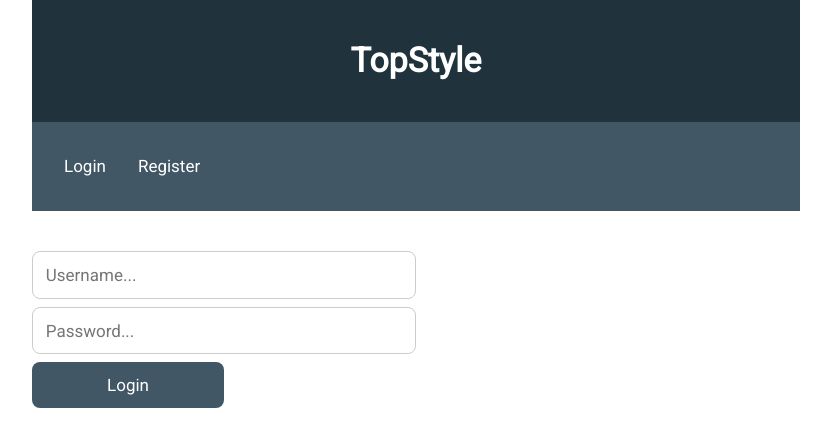
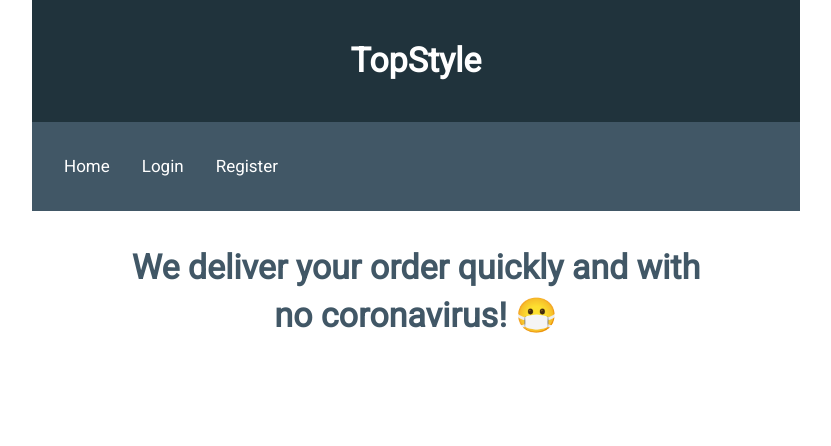
Before and after one commit to johnkallstrom/topstyle, a React (Create React App) app in the folder client/: page / in a window 1280 px wide. Shown: the top 446 px of the page, without its empty margins (224-1055 px from the left). Built offline with nearby package versions, Linux system fonts and the light colour scheme.

Commit message:
updated homepage

```diff
--- a/client/src/App.js
+++ b/client/src/App.js
@@ -2,6 +2,7 @@ import React from 'react';
 import Header from './components/Header';
 import Navbar from './components/Navbar';
 import { BrowserRouter, Route, Switch } from 'react-router-dom';
+import Home from './components/Home';
 import Login from './components/Login';
 import Register from './components/Register';
 
@@ -12,7 +13,7 @@ function App() {
         <Header />
         <Navbar />
         <Switch>
-          <Route exact path='/' component={Login} />
+          <Route exact path='/' component={Home} />
           <Route path='/login' component={Login} />
           <Route path='/register' component={Register} />
         </Switch>
--- a/client/src/components/Header.js
+++ b/client/src/components/Header.js
@@ -1,11 +1,14 @@
 import React from 'react';
+import { Link, withRouter } from 'react-router-dom';
 
 const Header = () => {
   return (
     <div id='header'>
-      <h1>TopStyle</h1>
+      <Link to='/'>
+        <h1>TopStyle</h1>
+      </Link>
     </div>
   );
 };
 
-export default Header;
+export default withRouter(Header);
--- /dev/null
+++ b/client/src/components/Home.js
@@ -0,0 +1,11 @@
+import React from 'react';
+
+const Home = () => {
+  return (
+    <div id='home'>
+      <h1>We deliver your order quickly and with no coronavirus! &#128567;</h1>
+    </div>
+  );
+};
+
+export default Home;
--- a/client/src/components/Login.js
+++ b/client/src/components/Login.js
@@ -38,6 +38,7 @@ const Login = () => {
 
   return (
     <div id='login-form'>
+      <h3>Login</h3>
       <form onSubmit={handleSubmit}>
         <div>
           <input
--- a/client/src/components/Navbar.js
+++ b/client/src/components/Navbar.js
@@ -5,6 +5,9 @@ const Navbar = () => {
   return (
     <div id='navbar'>
       <ul>
+        <li>
+          <Link to='/'>Home</Link>
+        </li>
         <li>
           <Link to='/login'>Login</Link>
         </li>
--- a/client/src/components/Register.js
+++ b/client/src/components/Register.js
@@ -59,6 +59,7 @@ const Register = () => {
 
   return (
     <div id='register-form'>
+      <h3>Register</h3>
       <form onSubmit={handleSubmit}>
         <div>
           <input
--- a/client/src/index.css
+++ b/client/src/index.css
@@ -29,7 +29,8 @@ body {
   padding: 3rem;
 }
 
-#header h1 {
+#header a {
+  text-decoration: none;
   color: #fff;
   text-align: center;
 }
@@ -52,3 +53,14 @@ body {
   color: #fff;
   text-decoration: none;
 }
+
+#home {
+  text-align: center;
+  margin: 0 auto;
+  width: 80%;
+  margin-top: 2rem;
+}
+
+#home h1 {
+  line-height: 3rem;
+}
```
Also changed, not shown: 1 other file (tests, documents, lock files or other folders).
